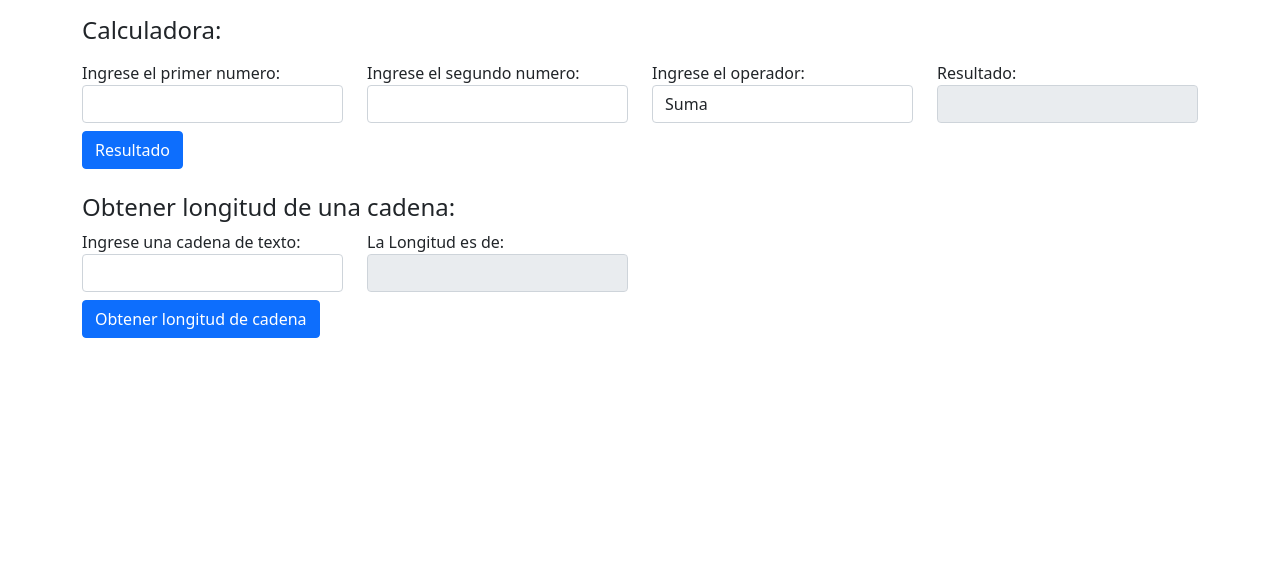
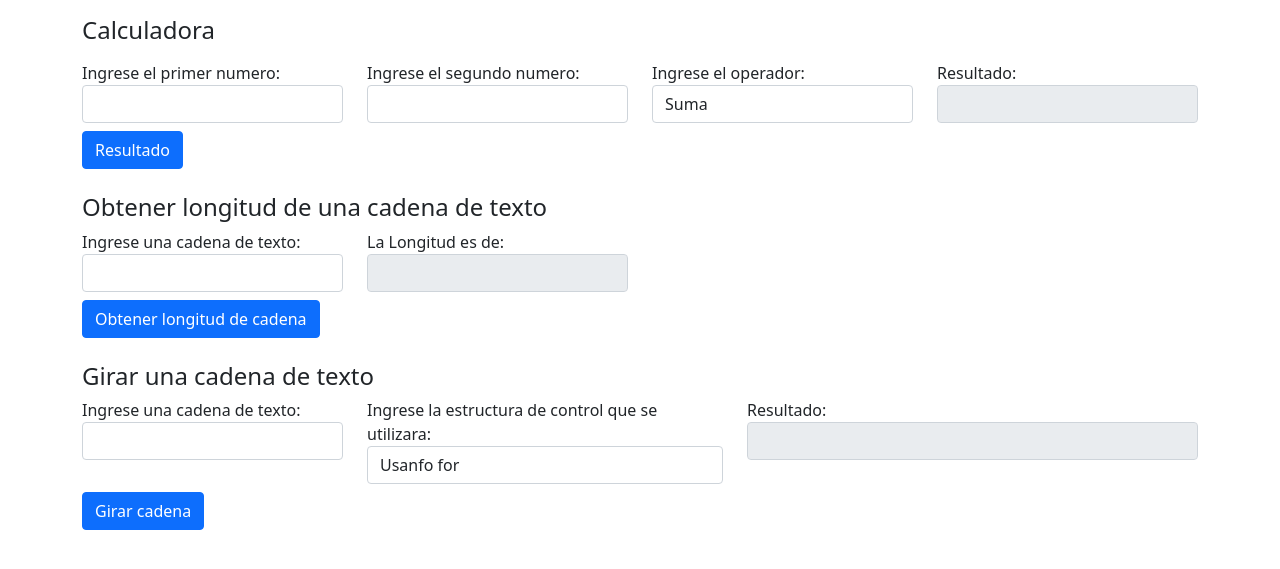
Before and after one commit to theedu007/unir-computacion-en-el-servidor, a PHP site: page / in a window 1280 px wide. Shown: the part 56-625 px from the top of the page. Run offline with PHP 8.4, Linux system fonts and the light colour scheme.

Commit message:
Cambios para actividad 1

```diff
--- a/docker-compose.yml
+++ b/docker-compose.yml
@@ -6,6 +6,8 @@ services:
      dockerfile: php.Dockerfile
     ports:
       - '80:80'
+    depends_on:
+     - mariadb
     volumes:
       - ./html:/var/www/html/
       - ./php/xdebug.ini:/usr/local/etc/php/conf.d/docker-php-ext-xdebug.ini
@@ -18,6 +20,7 @@ services:
       - MARIADB_ROOT_PASSWORD=admin123
     volumes:
       - ./mariadb:/var/lib/mysql
+
   phpmyadmin:
     image: phpmyadmin
     depends_on:
--- a/html/cadena.php
+++ b/html/files/longitudCadena.php
@@ -1,8 +1,14 @@
 <?php
+
+/*
+*   Verificamos que el parametros vengan en el form
+*   si vienen en el form realizamos la operacion deseada
+*/
 if(isset($_POST["cadena"])) {
     $longitud = strlen($_POST["cadena"]);
     echo $longitud;
 } else {
     echo "No se pude determinar la longitud de la cadena";
 }
+
 ?>
--- a/html/index.php
+++ b/html/index.php
@@ -19,7 +19,7 @@
         <main>
             <div>
                 <div class="row">
-                    <h4>Calculadora:</h4>
+                    <h4>Calculadora</h4>
                 </div>
                 <form id="formOperador">
                     <div class="row mt-2">
@@ -39,10 +39,24 @@
                             <div class="form-group">
                                 <label for="operador">Ingrese el operador:</label>
                                 <select name="operador" id="operador" class="form-control">
-                                    <option value="sum">Suma</option>
-                                    <option value="res">Resta</option>
-                                    <option value="mul">Multiplicacion</option>
-                                    <option value="div">Division</option>
+                                    <?php
+                                        // Definimos un array con las operaciones soportadas por la calculadora
+                                        // la llave de un elemento del array sera el valor enviado al archivo calculadora.php
+                                        // el valor de un elemento del array es el texto a mostrar en las opciones del despegable
+                                        $operacionesArray = array (
+                                            "sum" => "Suma",
+                                            "res" => "Resta",
+                                            "mul" => "Multiplicacion",
+                                            "div" => "Division"
+                                        );
+
+                                        //Creamos el codigo html para el desplegable
+                                        foreach ($operacionesArray as $op => $texto) {
+                                            echo <<<EOT
+                                            <option value="$op">$texto</option>
+                                            EOT;
+                                        }
+                                    ?>
                                 </select>
                             </div>
                         </div>
@@ -64,7 +78,7 @@
             </div>
             <div class="mt-4">
                 <div class="row">
-                    <h4>Obtener longitud de una cadena:</h4>
+                    <h4>Obtener longitud de una cadena de texto</h4>
                 </div>
                 <form id="formCadena">
                     <div class="row">
@@ -89,16 +103,67 @@
                     </div>
                 </form>
             </div>
+            <div class="mt-4">
+                <div class="row">
+                     <h4>Girar una cadena de texto</h4>
+                </div>
+                <form id="girarCadena">
+                    <div class="row">
+                        <div class="col-3">
+                            <div class="form-group">
+                                <label for="cadenaGiro">Ingrese una cadena de texto:</label>
+                                <input type="text" class="form-control" name="cadenaGiro" id="cadenaGiro">
+                            </div>
+                        </div>
+                        <div class="col-4">
+                            <div class="form-group">
+                                <label for="operadorGiro">Ingrese la estructura de control que se utilizara:</label>
+                                <select name="operadorGiro" id="operadorGiro" class="form-control">
+                                    <?php
+                                        // Definimos un array con las operaciones soportadas por la operacion girarCadena
+                                        // la llave de un elemento del array sera el valor enviado al archivo girarCadena.php
+                                        // el valor de un elemento del array es el texto a mostrar en las opciones del despegable
+                                        $operaciones = array (
+                                            "for" => "Usanfo for",
+                                            "while" => "Usando while",
+                                            "dowhile" => "Usando do-while"
+                                        );
+
+                                        //Creamos el codigo html para el desplegable
+                                        foreach ($operaciones as $op => $texto) {
+                                            echo <<<EOT
+                                            <option value="$op">$texto</option>
+                                            EOT;
+                                        }
+                                    ?>
+                                </select>
+                            </div>
+                        </div>
+                        <div class="col-5">
+                            <div class="form-group">
+                                <label for="resultadoGiro">Resultado:</label>
+                                <input type="text" class="form-control" name="resultadoGiro" id="resultadoGiro" disabled>
+                            </div>
+                        </div>
+                    </div>
+                </form>
+                <div class="row mt-2">
+                    <div class="col-3">
+                        <div class="form-group">
+                            <button class="btn btn-primary" id="btnSubmitCadenaGiro">Girar cadena</button>
+                    </div>
+                </div>
+            </div>
         </main>
     </div>
     <script>
 
+        //Configurando la accion del boton de la calculadora
         const botonCalc = document.querySelector('#submitBtn');
         const formCalc = document.querySelector('#formOperador')
-
         botonCalc.addEventListener('click', function(e) {
             e.preventDefault();
-            fetch('form.php', {
+            fetch("files/calculadora.php", {
                 method: 'POST',
                 body: new FormData(formCalc)
             })
@@ -109,12 +174,12 @@
             })
         });
 
+        //Configurando la accion del boton para obtener la longitud de una cadena
         const botonLongitud = document.querySelector('#btnSubmitCadena');
         const formLongitud = document.querySelector('#formCadena');
-
         botonLongitud.addEventListener('click', function(e) {
             e.preventDefault();
-            fetch('cadena.php', {
+            fetch('files/longitudCadena.php', {
                 method: 'POST',
                 body: new FormData(formLongitud)
             })
@@ -122,8 +187,24 @@
             .then(txt => {
                 const inputResultado = document.querySelector('#longitudResultado');
                 inputResultado.value = txt;
+            });
+        });
+
+        //Configurando la accdion del boton para girar la cadena de texto
+        const botonGiro = document.querySelector('#btnSubmitCadenaGiro');
+        const formGiro = document.querySelector('#girarCadena');
+        botonGiro.addEventListener('click', function(e) {
+            e.preventDefault();
+            fetch('files/girarCadena.php', {
+                method: 'POST',
+                body: new FormData(formGiro)
             })
-        });
+            .then(result => result.text())
+            .then(txt => {
+                const inputResultado = document.querySelector('#resultadoGiro');
+                inputResultado.value = txt;
+            });
+        })
     </script>
 </body>
 </html>
```
Also changed, not shown: html/files/calculadora.php (renamed from html/form.php, +17 -2 lines), html/files/girarCadena.php (added, +94 -0 lines).
